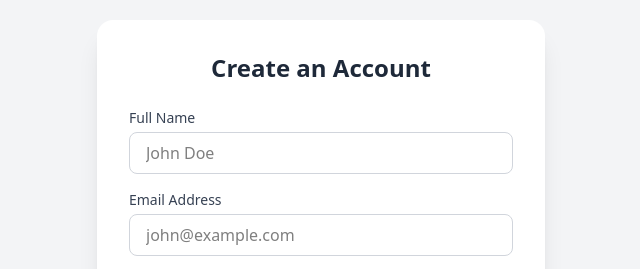
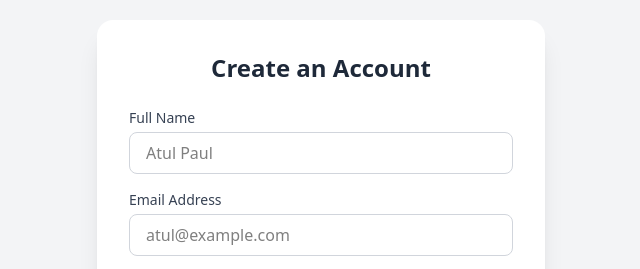
Before and after one commit to atul-dev-ai/registration-form, a website: page index.html in a window 1280 px wide. Shown: the part 124-393 px from the top of the page, 319-959 px from the left. Drawn offline with Linux system fonts and the light colour scheme.

```diff
--- a/index.html
+++ b/index.html
@@ -23,13 +23,13 @@
 
             <div>
                 <label for="fullName" class="block text-sm font-medium text-gray-700 mb-1">Full Name</label>
-                <input type="text" id="fullName" class="w-full px-4 py-2 border border-gray-300 rounded-lg focus:outline-none focus:ring-2 focus:ring-blue-500 transition-colors" placeholder="John Doe">
+                <input type="text" id="fullName" class="w-full px-4 py-2 border border-gray-300 rounded-lg focus:outline-none focus:ring-2 focus:ring-blue-500 transition-colors" placeholder="Atul Paul">
                 <p id="nameError" class="text-red-500 text-sm mt-1 hidden"></p>
             </div>
 
             <div>
                 <label for="email" class="block text-sm font-medium text-gray-700 mb-1">Email Address</label>
-                <input type="email" id="email" class="w-full px-4 py-2 border border-gray-300 rounded-lg focus:outline-none focus:ring-2 focus:ring-blue-500 transition-colors" placeholder="john@example.com">
+                <input type="email" id="email" class="w-full px-4 py-2 border border-gray-300 rounded-lg focus:outline-none focus:ring-2 focus:ring-blue-500 transition-colors" placeholder="atul@example.com">
                 <p id="emailError" class="text-red-500 text-sm mt-1 hidden"></p>
             </div>
 
```
Also changed, not shown: 1 other file.
